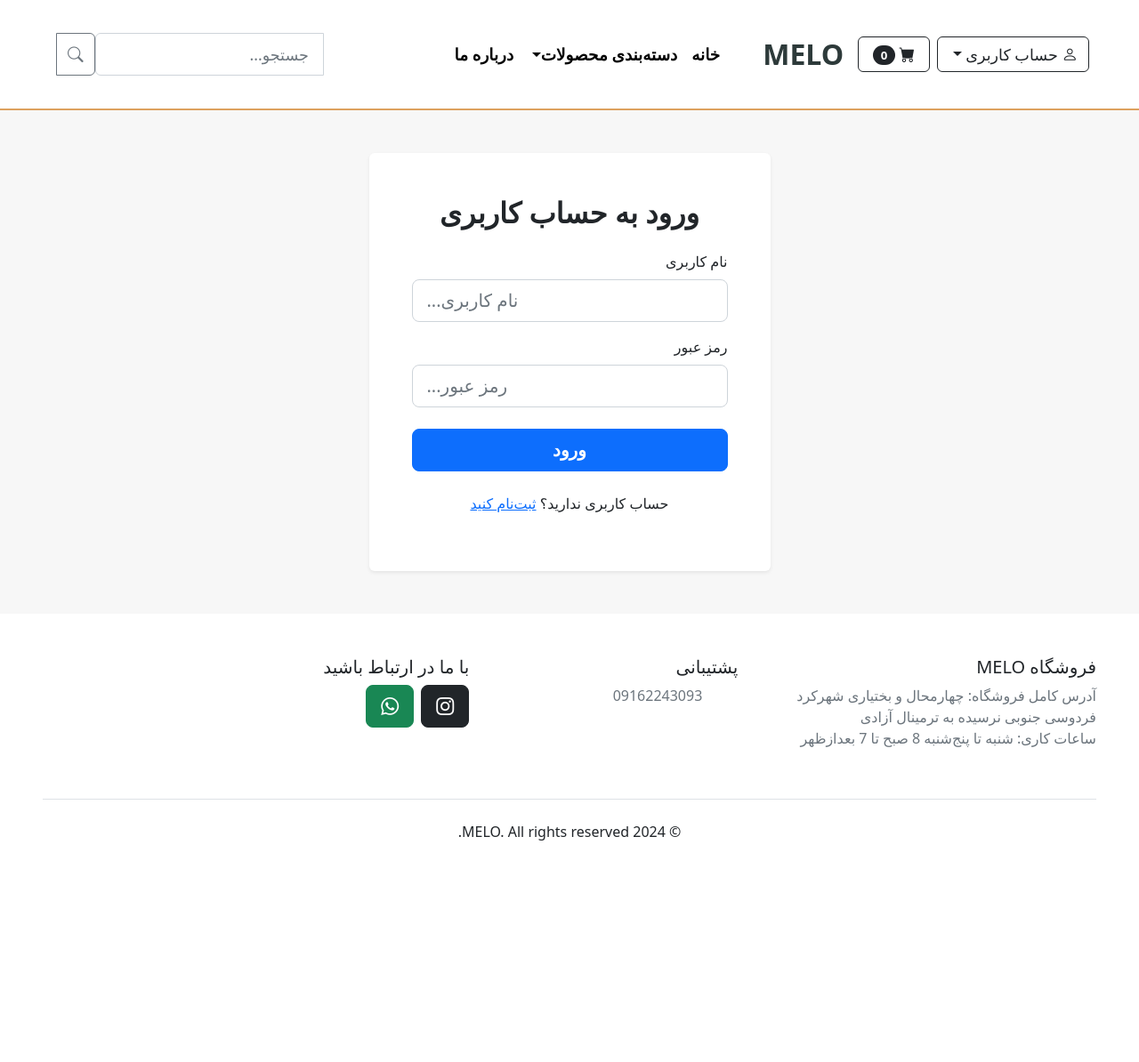
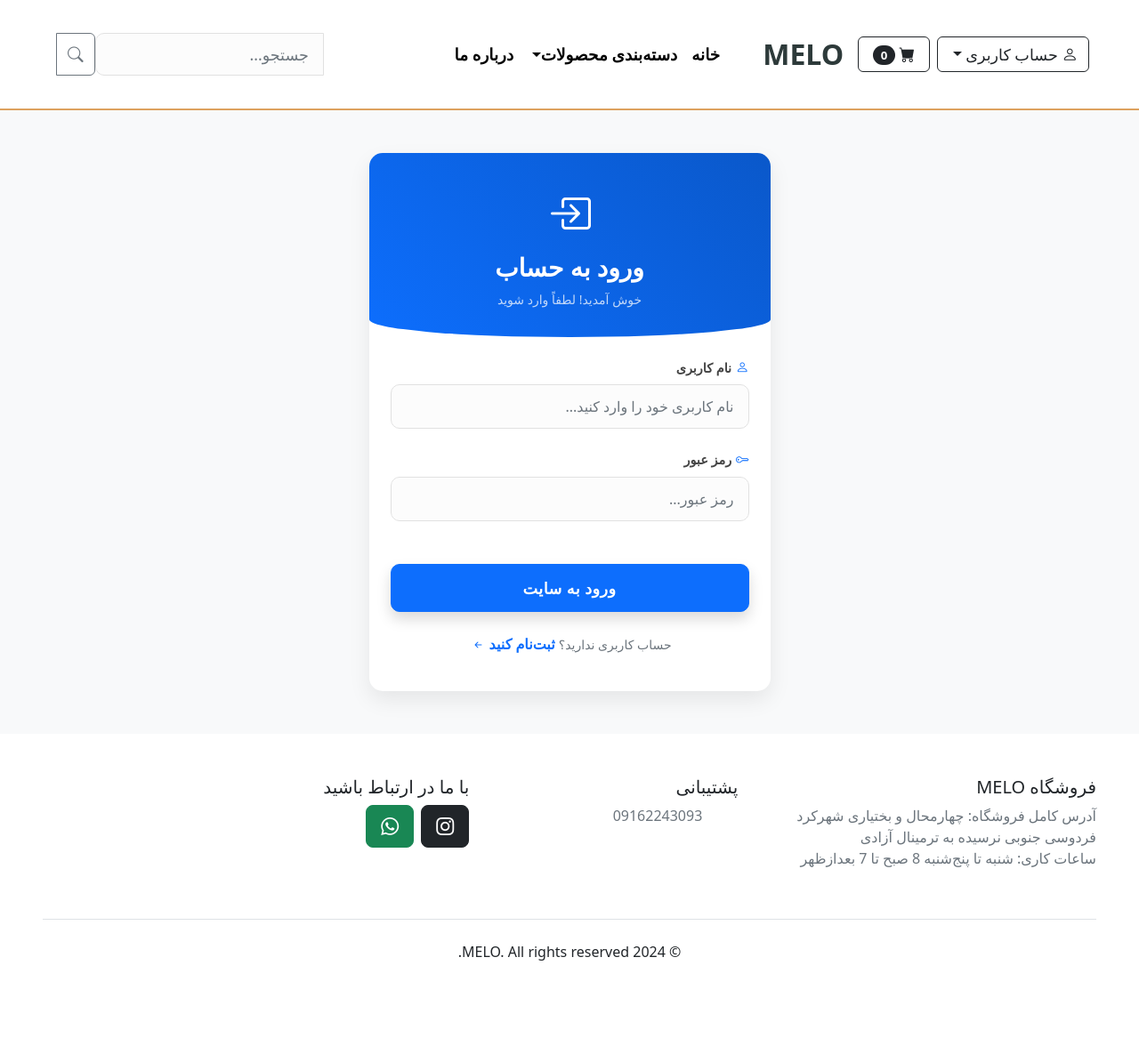
Before and after one commit to Arash1413/Mokhtarian_Store, a Django app: page /login/ in a window 1280 px wide. Shown: the whole page at 89% size. Before the commit the page ends 945 px from the top, so only its background shows below. Run offline with Django 5.2, Linux system fonts and the light colour scheme; data comes from the database, SQL or seed files in the repository; parts of the project's set-up code (start-up, migrations or seed data) failed here and were passed over; some libraries are stand-ins or nearby versions.

Commit message:
virayesh safheye login

```diff
--- a/store/templates/registration/login.html
+++ b/store/templates/registration/login.html
@@ -1,37 +1,125 @@
 {% extends "store/base.html" %}
+{% load static %}
 
 {% block content %}
-<div class="container my-5">
+<style>
+    /* استایل‌های مشترک با صفحه ثبت نام برای هماهنگی */
+    .auth-container {
+        min-height: 80vh;
+        display: flex;
+        align-items: center;
+        justify-content: center;
+        background-color: #f8f9fa;
+    }
+    .auth-card {
+        border: none;
+        border-radius: 15px;
+        box-shadow: 0 10px 25px rgba(0,0,0,0.08);
+        background: #fff;
+        overflow: hidden;
+    }
+    .auth-header {
+        background: linear-gradient(45deg, #0d6efd, #0a58ca);
+        color: white;
+        padding: 2rem 1rem;
+        text-align: center;
+        border-bottom-left-radius: 50% 20px;
+        border-bottom-right-radius: 50% 20px;
+        margin-bottom: 1.5rem;
+    }
+    .form-control {
+        border-radius: 10px;
+        padding: 0.75rem 1rem;
+        border: 1px solid #e1e1e1;
+        background-color: #fcfcfc;
+        transition: all 0.3s ease;
+    }
+    .form-control:focus {
+        box-shadow: 0 0 0 4px rgba(13, 110, 253, 0.1);
+        border-color: #0d6efd;
+        background-color: #fff;
+    }
+    .form-label {
+        font-weight: 600;
+        color: #444;
+        margin-bottom: 0.5rem;
+        font-size: 0.9rem;
+    }
+    .btn-auth {
+        border-radius: 10px;
+        padding: 0.8rem;
+        font-size: 1.1rem;
+        letter-spacing: 0.5px;
+        transition: transform 0.2s;
+    }
+    .btn-auth:hover {
+        transform: translateY(-2px);
+    }
+    .field-icon {
+        color: #0d6efd;
+        margin-left: 5px;
+    }
+</style>
+
+<div class="auth-container py-5">
+    <div class="container">
         <div class="row justify-content-center">
             <div class="col-md-6 col-lg-5">
-            <div class="card border-0 shadow-sm">
-                <div class="card-body p-4 p-md-5">
-                    <h2 class="text-center fw-bold mb-4">ورود به حساب کاربری</h2>
+                <div class="auth-card">
 
+                    <!-- هدر کارت -->
+                    <div class="auth-header">
+                        <i class="bi bi-box-arrow-in-right" style="font-size: 3rem;"></i>
+                        <h3 class="fw-bold mt-2">ورود به حساب</h3>
+                        <p class="small opacity-75 mb-0">خوش آمدید! لطفاً وارد شوید</p>
+                    </div>
+
+                    <div class="card-body p-4 pt-0">
+                        <!-- نمایش خطاها -->
                         {% if form.errors %}
-                        <div class="alert alert-danger">
-                            نام کاربری یا رمز عبور اشتباه است. لطفاً دوباره تلاش کنید.
+                            <div class="alert alert-danger rounded-3 shadow-sm d-flex align-items-center">
+                                <i class="bi bi-exclamation-circle-fill fs-4 me-2"></i>
+                                <div>
+                                    نام کاربری یا رمز عبور اشتباه است.
+                                </div>
                             </div>
                         {% endif %}
 
                         <form method="post">
                             {% csrf_token %}
-                        <div class="mb-3">
-                            <label for="{{ form.username.id_for_label }}" class="form-label">نام کاربری</label>
-                            <input type="text" name="username" id="{{ form.username.id_for_label }}" class="form-control form-control-lg text-start" placeholder="نام کاربری...">
-                        </div>
-                        <div class="mb-3">
-                            <label for="{{ form.password.id_for_label }}" class="form-label">رمز عبور</label>
-                            <input type="password" name="password" id="{{ form.password.id_for_label }}" class="form-control form-control-lg text-start" placeholder="رمز عبور...">
+                            <!-- Input مخفی برای ریدایرکت بعد از لاگین -->
+                            <input type="hidden" name="next" value="{{ next }}">
+
+                            <div class="mb-4">
+                                <label for="{{ form.username.id_for_label }}" class="form-label d-flex align-items-center">
+                                    <i class="bi bi-person field-icon"></i> نام کاربری
+                                </label>
+                                <input type="text" name="username" id="{{ form.username.id_for_label }}"
+                                       class="form-control" placeholder="نام کاربری خود را وارد کنید..." required>
                             </div>
 
-                        <div class="d-grid mt-4">
-                            <button type="submit" class="btn btn-primary btn-lg fw-bold">ورود</button>
+                            <div class="mb-4">
+                                <label for="{{ form.password.id_for_label }}" class="form-label d-flex align-items-center">
+                                    <i class="bi bi-key field-icon"></i> رمز عبور
+                                </label>
+                                <input type="password" name="password" id="{{ form.password.id_for_label }}"
+                                       class="form-control" placeholder="رمز عبور..." required>
+                            </div>
+
+                            <div class="d-grid mt-5">
+                                <button type="submit" class="btn btn-primary btn-auth fw-bold shadow">
+                                    ورود به سایت
+                                </button>
                             </div>
                         </form>
-                    <p class="mt-4 text-center">
-                        حساب کاربری ندارید؟ <a href="{% url 'register' %}">ثبت‌نام کنید</a>
-                    </p>
+
+                        <div class="text-center mt-4 mb-3">
+                            <span class="text-muted small">حساب کاربری ندارید؟</span>
+                            <a href="{% url 'register' %}" class="text-decoration-none fw-bold ms-1 text-primary">
+                                ثبت‌نام کنید <i class="bi bi-arrow-left-short align-middle"></i>
+                            </a>
+                        </div>
+                    </div>
                 </div>
             </div>
         </div>
```
Lines whose indentation alone changed are shown as unchanged.
